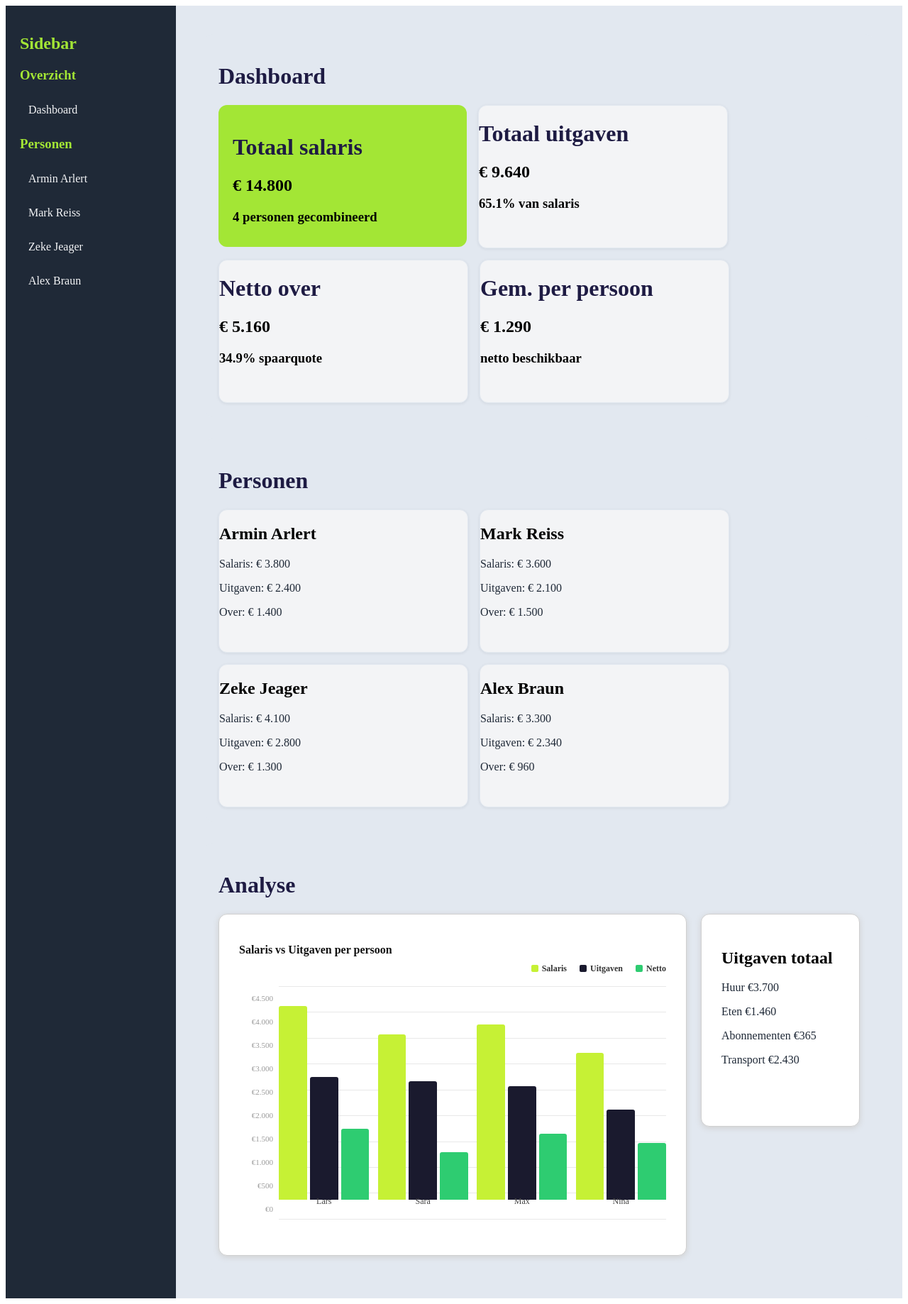
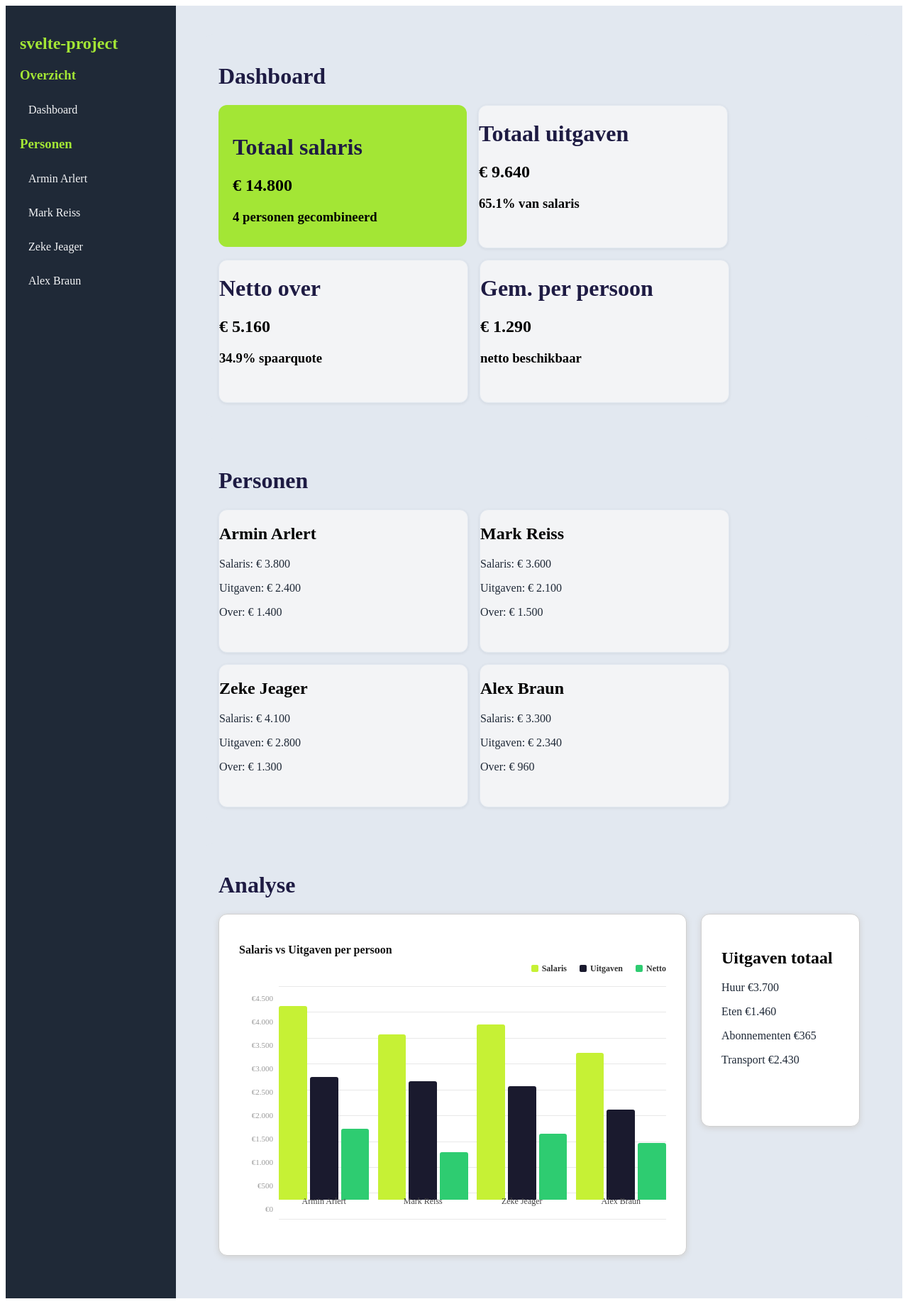
Before and after one commit to itzmitto/svelte-dashboard-project, a SvelteKit app: page / in a window 1280 px wide. Shown: the whole page at 71% size. Built offline with nearby package versions, Linux system fonts and the light colour scheme.

Commit message:
naam aanpassingen gedaan

```diff
--- a/src/routes/+page.svelte
+++ b/src/routes/+page.svelte
@@ -10,7 +10,7 @@
 
 <div class="layout">
   <aside class="sidebar">
-    <h2>Sidebar</h2>
+    <h2>svelte-project </h2>
 
     <nav>
       <div class="menu-section">
@@ -146,28 +146,28 @@
                 <div class="bar salaris-bar" style="height: 90.9%;"></div>
                 <div class="bar uitgaven-bar" style="height: 57.8%;"></div>
                 <div class="bar netto-bar" style="height: 33.3%;"></div>
-                <p class="x-label">Lars</p>
+                <p class="x-label">Armin Arlert</p>
               </div>
 
               <div class="group">
                 <div class="bar salaris-bar" style="height: 77.8%;"></div>
                 <div class="bar uitgaven-bar" style="height: 55.6%;"></div>
                 <div class="bar netto-bar" style="height: 22.2%;"></div>
-                <p class="x-label">Sara</p>
+                <p class="x-label">Mark Reiss</p>
               </div>
 
               <div class="group">
                 <div class="bar salaris-bar" style="height: 82.2%;"></div>
                 <div class="bar uitgaven-bar" style="height: 53.3%;"></div>
                 <div class="bar netto-bar" style="height: 31.1%;"></div>
-                <p class="x-label">Max</p>
+                <p class="x-label">Zeke Jeager</p>
               </div>
 
               <div class="group">
                 <div class="bar salaris-bar" style="height: 68.9%;"></div>
                 <div class="bar uitgaven-bar" style="height: 42.2%;"></div>
                 <div class="bar netto-bar" style="height: 26.7%;"></div>
-                <p class="x-label">Nina</p>
+                <p class="x-label">Alex Braun</p>
               </div>
             </div>
           </div>
--- a/src/routes/maincard.css
+++ b/src/routes/maincard.css
@@ -21,8 +21,6 @@
     border-radius: 12px;
     flex: 1;
 }
-
-
 
 .chart-title {
     font-size: 16px;
```
